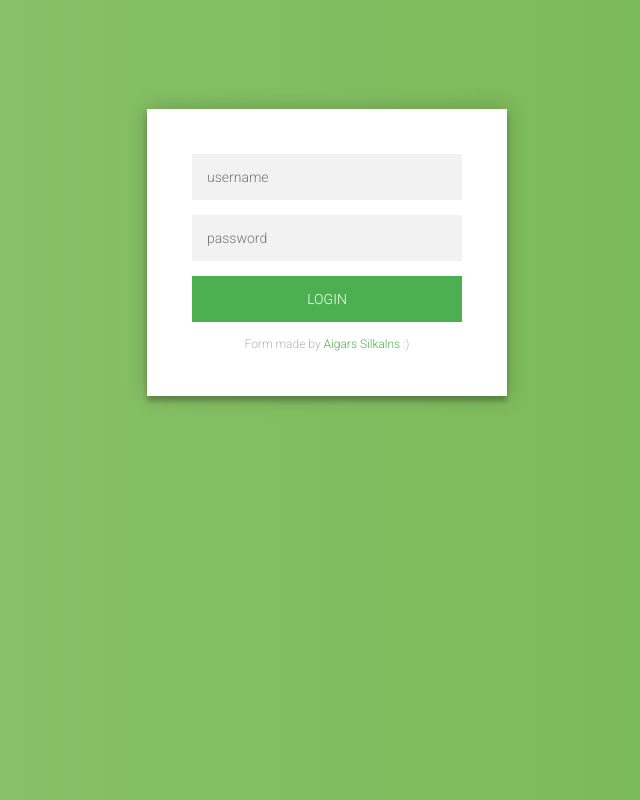
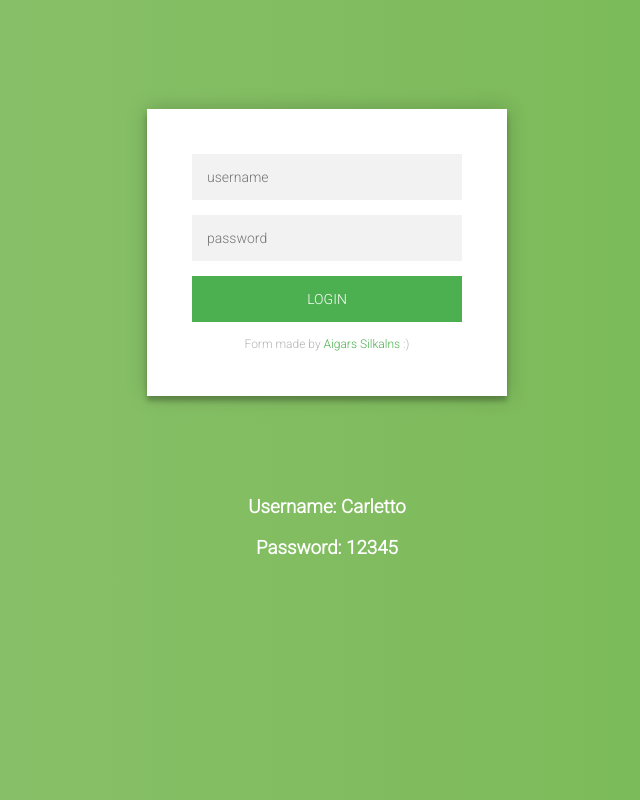
Before and after one commit to MickTK/JS-Server, a plain HTML site: page index.html in a window 1280 px wide. Shown: the whole page, without its empty margins (313-953 px from the left). Drawn offline with nearby package versions, Linux system fonts and the light colour scheme.

Commit message:
Update index.html

```diff
--- a/index.html
+++ b/index.html
@@ -22,7 +22,11 @@
                 <p class="message">Form made by <a target="_blank" href="https://codepen.io/colorlib">Aigars Silkalns</a> :)</p>
               </form>
             </div>
-          </div>
+            <div style="color: white; text-align: center;">
+                <h3>Username: Carletto</h3>
+                <h3>Password: 12345</h3>
+            </div>
+        </div>
 
         <script src="login.js"></script>
     </body>
```
